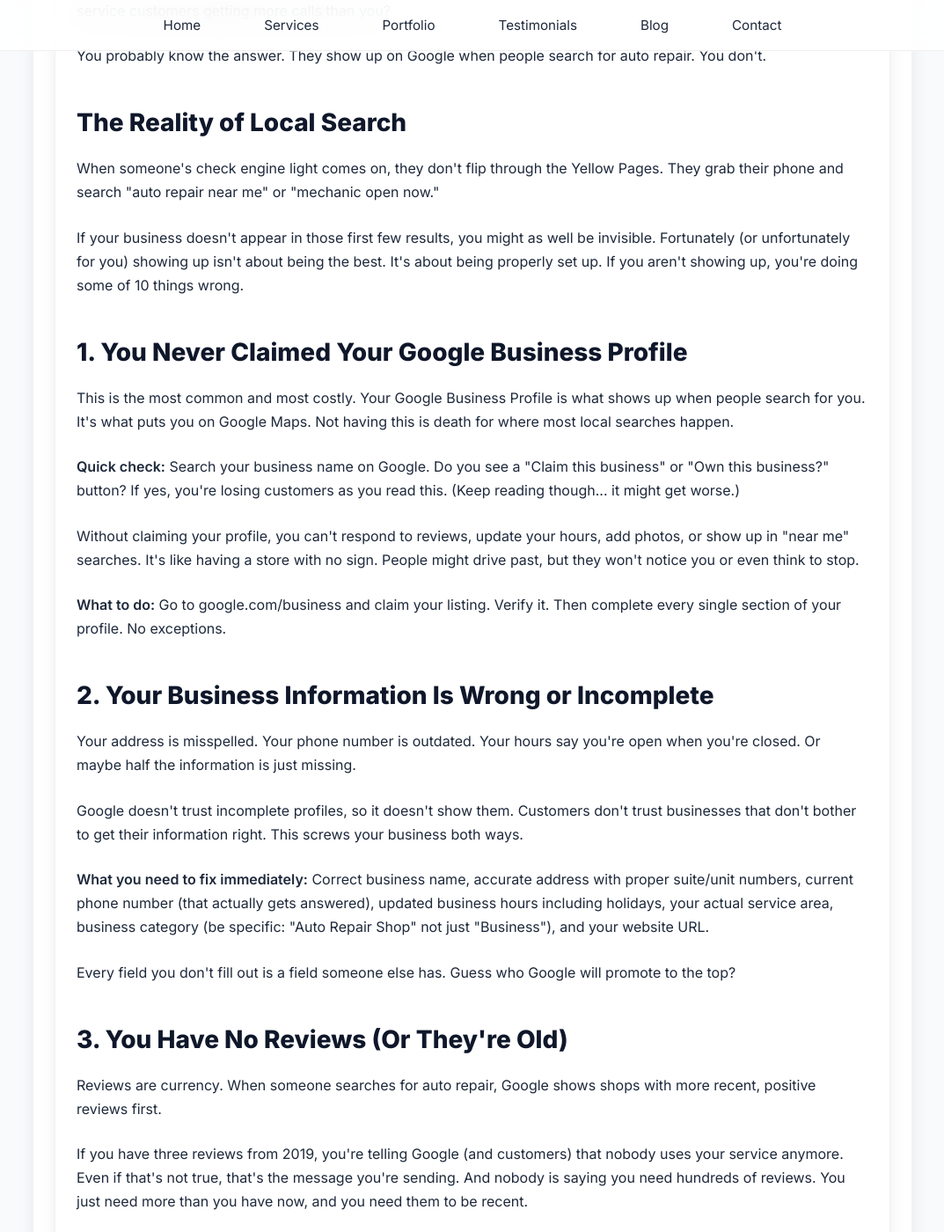
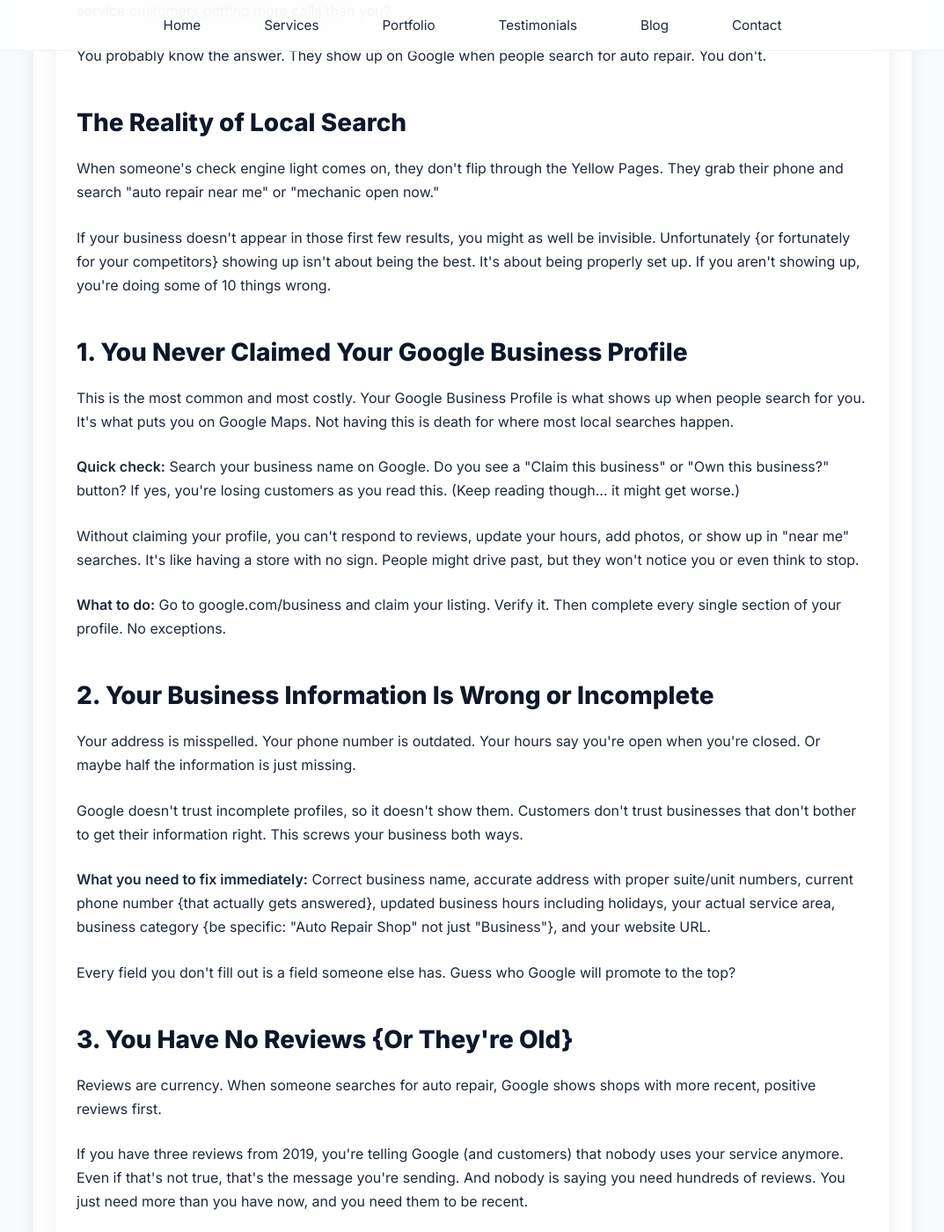
Before and after one commit to JamesBrownR/MeetingSurge, a Jekyll site: the page built from _posts/2025-12-04-showing-up-on-google.md, in a window 1280 px wide and 1400 px high, scrolled down 762 px. Shown: the whole window at 88% size, without its empty margins (103-1176 px from the left). Built offline with Jekyll 4.4.1, drawn with Linux system fonts in a browser that asks for light colours; some of the changed text lies outside the part shown.

Commit message:
Update 2025-12-04-showing-up-on-google.md

```diff
--- a/_posts/2025-12-04-showing-up-on-google.md
+++ b/_posts/2025-12-04-showing-up-on-google.md
@@ -1,6 +1,6 @@
 ---
 layout: blog
-title: Why Your Auto Shop Isn't Showing Up on Google (And How to Fix It)
+title: Why Your Auto Shop Isn't Showing Up on Google {And How to Fix It}
 description: 10 reasons your auto repair business isn't ranking on Google and how to fix your local SEO to get more customers.
 ---
 
@@ -13,7 +13,7 @@
 
         <h2>The Reality of Local Search</h2>
         <p>When someone's check engine light comes on, they don't flip through the Yellow Pages. They grab their phone and search "auto repair near me" or "mechanic open now."</p>
-        <p>If your business doesn't appear in those first few results, you might as well be invisible. Fortunately (or unfortunately for you) showing up isn't about being the best. It's about being properly set up. If you aren't showing up, you're doing some of 10 things wrong.</p>
+        <p>If your business doesn't appear in those first few results, you might as well be invisible. Unfortunately {or fortunately for your competitors} showing up isn't about being the best. It's about being properly set up. If you aren't showing up, you're doing some of 10 things wrong.</p>
 
         <h2>1. You Never Claimed Your Google Business Profile</h2>
         <p>This is the most common and most costly. Your Google Business Profile is what shows up when people search for you. It's  what puts you on Google Maps. Not having this is death for where most local searches happen.</p>
@@ -24,10 +24,10 @@
         <h2>2. Your Business Information Is Wrong or Incomplete</h2>
         <p>Your address is misspelled. Your phone number is outdated. Your hours say you're open when you're closed. Or maybe half the information is just missing.</p>
         <p>Google doesn't trust incomplete profiles, so it doesn't show them. Customers don't trust businesses that don't bother to get their information right. This screws your business both ways. </p>
-        <p><strong>What you need to fix immediately:</strong> Correct business name, accurate address with proper suite/unit numbers, current phone number (that actually gets answered), updated business hours including holidays, your actual service area, business category (be specific: "Auto Repair Shop" not just "Business"), and your website URL.</p>
+        <p><strong>What you need to fix immediately:</strong> Correct business name, accurate address with proper suite/unit numbers, current phone number {that actually gets answered}, updated business hours including holidays, your actual service area, business category {be specific: "Auto Repair Shop" not just "Business"}, and your website URL.</p>
         <p>Every field you don't fill out is a field someone else has. Guess who Google will promote to the top?</p>
 
-        <h2>3. You Have No Reviews (Or They're Old)</h2>
+        <h2>3. You Have No Reviews {Or They're Old}</h2>
         <p>Reviews are currency. When someone searches for auto repair, Google shows shops with more recent, positive reviews first.</p>
         <p>If you have three reviews from 2019, you're telling Google (and customers) that nobody uses your service anymore. Even if that's not true, that's the message you're sending. And nobody is saying you need hundreds of reviews. You just need more than you have now, and you need them to be recent.</p>
         <p><strong>The fix:</strong> Ask satisfied customers for reviews. Not one customer "every once in a while." Consistently, every time. Make it part of your process. Send a text after every job with a direct link to leave a review.</p>
@@ -66,11 +66,11 @@
 
         <h2>10. You Have No Backlinks</h2>
         <p>Backlinks are when other websites link to yours. Google sees backlinks as votes of confidence. The more quality sites that link to you, the more Google trusts you.</p>
-        <p><strong>How do you get them?</strong> Get listed in local directories (Yelp, YellowPages, local chamber of commerce). Partner with other local businesses and link to each other. Sponsor a Little League team and get a link from their site. Write a guest post for a local blog. Get featured in local news or community websites.</p>
+        <p><strong>How do you get them?</strong> Get listed in local directories {Yelp, YellowPages, local chamber of commerce}. Partner with other local businesses and link to each other. Sponsor a Little League team and get a link from their site. Write a guest post for a local blog. Get featured in local news or community websites.</p>
         <p>You don't need a million backlinks. Even a few puts you ahead.</p>
 
         <h2>The Ultimate Test</h2>
-        <p>Open an incognito browser window (so your search history doesn't affect results). Search for the services you offer plus "near me."</p>
+        <p>Open an incognito browser window {so your search history doesn't affect results}. Search for the services you offer plus "near me."</p>
         <p>Are you in the top three results? Top five? On the first page at all? If not, you have work to do. Because that's exactly what your potential customers are searching, and they're calling whoever shows up first.</p>
 
         <h2>What to Do Right Now</h2>
```
